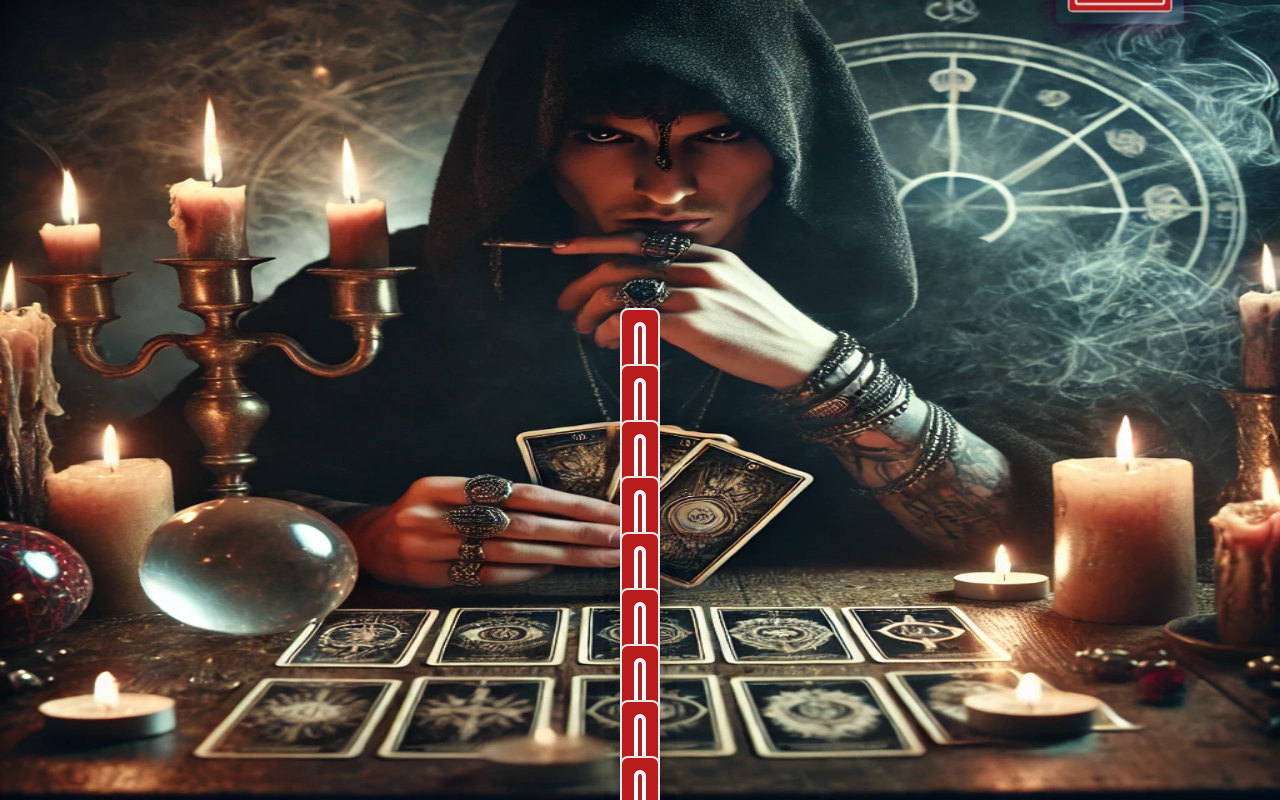
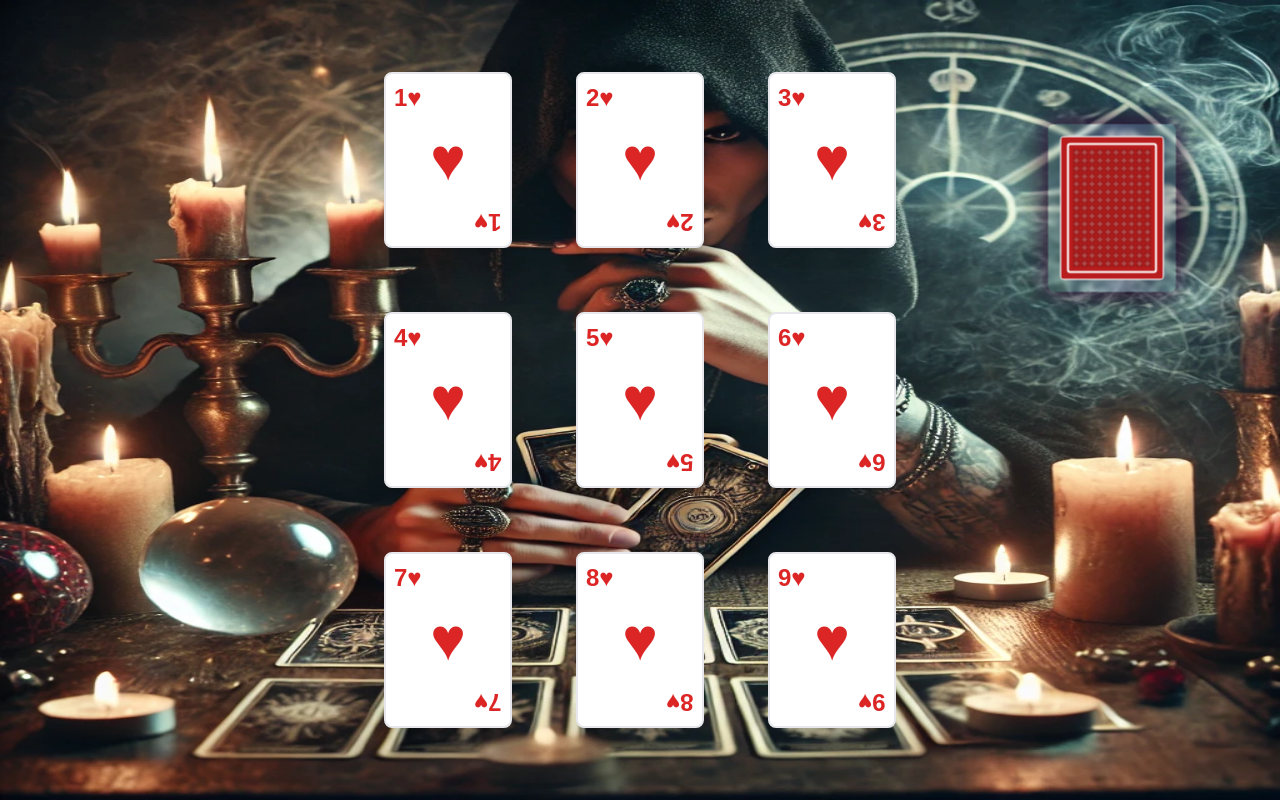
Before and after one commit to Sangeok/mathgic, a Next.js app: page /game in a window 1280 px wide. Shown: the top 800 px of the page. Built offline with nearby package versions, Linux system fonts and the light colour scheme.

Commit message:
put 9 trumpCard into center

```diff
--- a/component/Game.tsx
+++ b/component/Game.tsx
@@ -16,15 +16,9 @@ export default function Game() {
   }, []);
 
   return (
-    <div className="flex flex-col w-full h-screen justify-center items-center gap-4">
-      {/* 가장 상단의 카드 */}
-      <div
-        className={`transition-all duration-1000 ease-in-out relative ${
-          isInitialPosition
-            ? "transform-none"
-            : "transform translate-x-[calc(50vw-10rem)] -translate-y-[calc(50vh-12rem)] scale-50"
-        }`}
-      >
+    <div className="relative w-full h-screen">
+      {/* 우측 상단의 카드 */}
+      <div className="absolute top-0 right-0 translate-x-[-4rem] translate-y-[4rem] scale-50">
         {!isInitialPosition && (
           <>
             {/* 배경 효과 */}
@@ -40,17 +34,24 @@ export default function Game() {
           </>
         )}
 
-        {/* 카드 */}
         <div className="relative">
-          <TrumpCard />
+          <TrumpCard cardNumber={3} />
         </div>
       </div>
 
-      {Array.from({ length: 9 }).map((_, index) => (
-        <div key={index} className="flex w-10 h-10">
-          <TrumpCard />
+      {/* 중앙에 위치한 카드들 */}
+      <div className="absolute inset-0 flex items-center justify-center">
+        <div
+          className="grid grid-cols-3 gap-16 opacity-0 transition-opacity duration-1000"
+          style={{ opacity: isInitialPosition ? 0 : 1 }}
+        >
+          {Array.from({ length: 9 }).map((_, index) => (
+            <div key={index}>
+              <TrumpCard size="md" cardNumber={index + 1} initFlipped={false} />
+            </div>
+          ))}
         </div>
-      ))}
+      </div>
     </div>
   );
 }
--- a/component/TrumpCard.tsx
+++ b/component/TrumpCard.tsx
@@ -2,8 +2,14 @@
 
 import React, { useState } from "react";
 
-const TrumpCard = () => {
-  const [isFlipped, setIsFlipped] = useState<boolean>(true);
+interface TrumpCardProps {
+  size?: "sm" | "md" | "lg";
+  cardNumber?: number;
+  initFlipped?: boolean;
+}
+
+const TrumpCard = ({ size = "lg", cardNumber, initFlipped = true }: TrumpCardProps) => {
+  const [isFlipped, setIsFlipped] = useState<boolean>(initFlipped);
   const [flipDirection, setFlipDirection] = useState<string>("right"); // 'left' 또는 'right'
 
   const handleClick = (e: React.MouseEvent<HTMLDivElement>) => {
@@ -20,19 +26,19 @@ const TrumpCard = () => {
     setIsFlipped(!isFlipped);
   };
 
+  const sizeClasses = {
+    sm: "w-20 h-28",
+    md: "w-32 h-44",
+    lg: "w-52 h-72",
+  };
+
   return (
-    <div
-      className="w-52 h-72"
-      style={{ perspective: "1000px" }}
-      onClick={handleClick}
-    >
+    <div className={`${sizeClasses[size]}`} style={{ perspective: "1000px" }} onClick={handleClick}>
       <div
         className="relative w-full h-full transition-all duration-1000"
         style={{
           transformStyle: "preserve-3d",
-          transform: isFlipped
-            ? `rotateY(${flipDirection === "left" ? "-180deg" : "180deg"})`
-            : "rotateY(0deg)",
+          transform: isFlipped ? `rotateY(${flipDirection === "left" ? "-180deg" : "180deg"})` : "rotateY(0deg)",
         }}
       >
         {/* 앞면 */}
@@ -41,9 +47,7 @@ const TrumpCard = () => {
           style={{ backfaceVisibility: "hidden" }}
         >
           {/* 카드 상단 숫자/문양 */}
-          <div className="absolute top-2 left-2 text-2xl font-bold text-red-600">
-            3♥
-          </div>
+          <div className="absolute top-2 left-2 text-2xl font-bold text-red-600">{cardNumber}♥</div>
 
           {/* 중앙 하트 패턴 */}
           <div className="absolute inset-0 flex items-center justify-center">
@@ -55,9 +59,7 @@ const TrumpCard = () => {
           </div>
 
           {/* 카드 하단 숫자/문양 (180도 회전) */}
-          <div className="absolute bottom-2 right-2 text-2xl font-bold text-red-600 rotate-180">
-            3♥
-          </div>
+          <div className="absolute bottom-2 right-2 text-2xl font-bold text-red-600 rotate-180">{cardNumber}♥</div>
         </div>
 
         {/* 뒷면 */}
```
